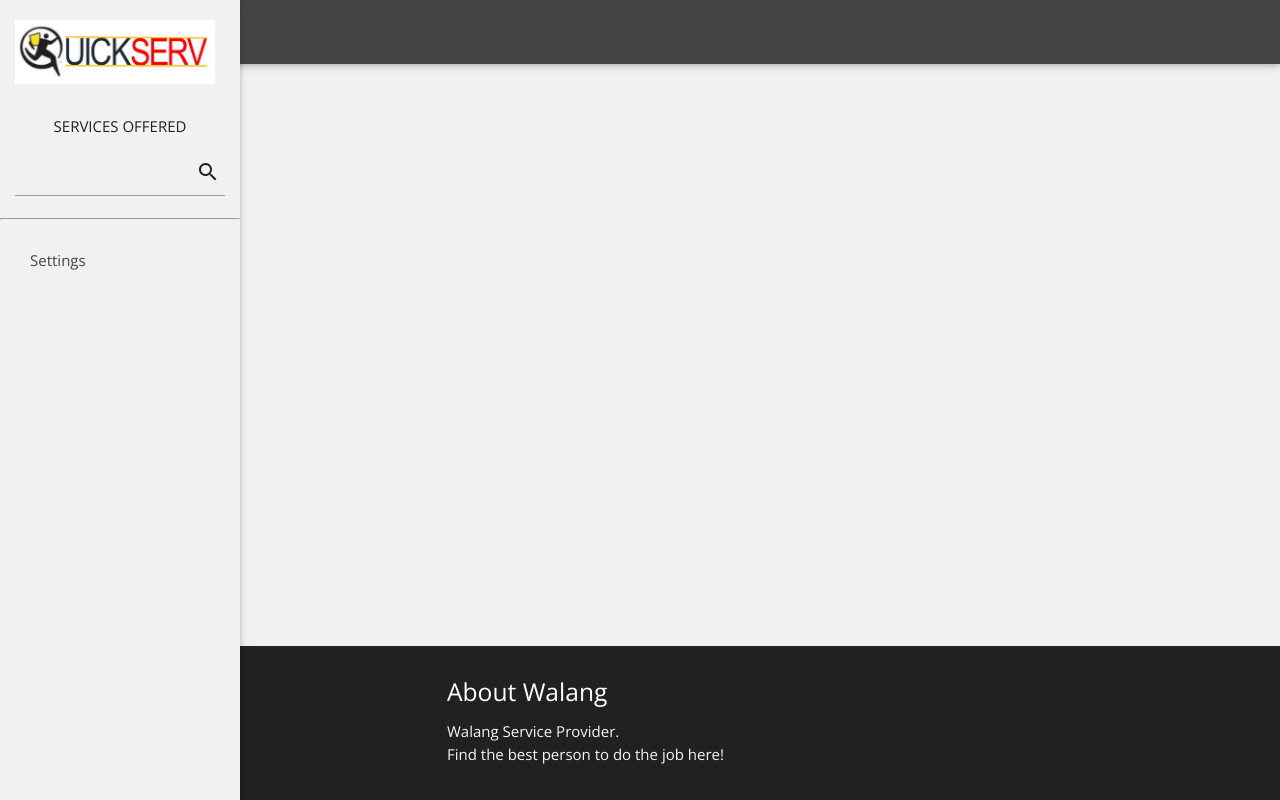
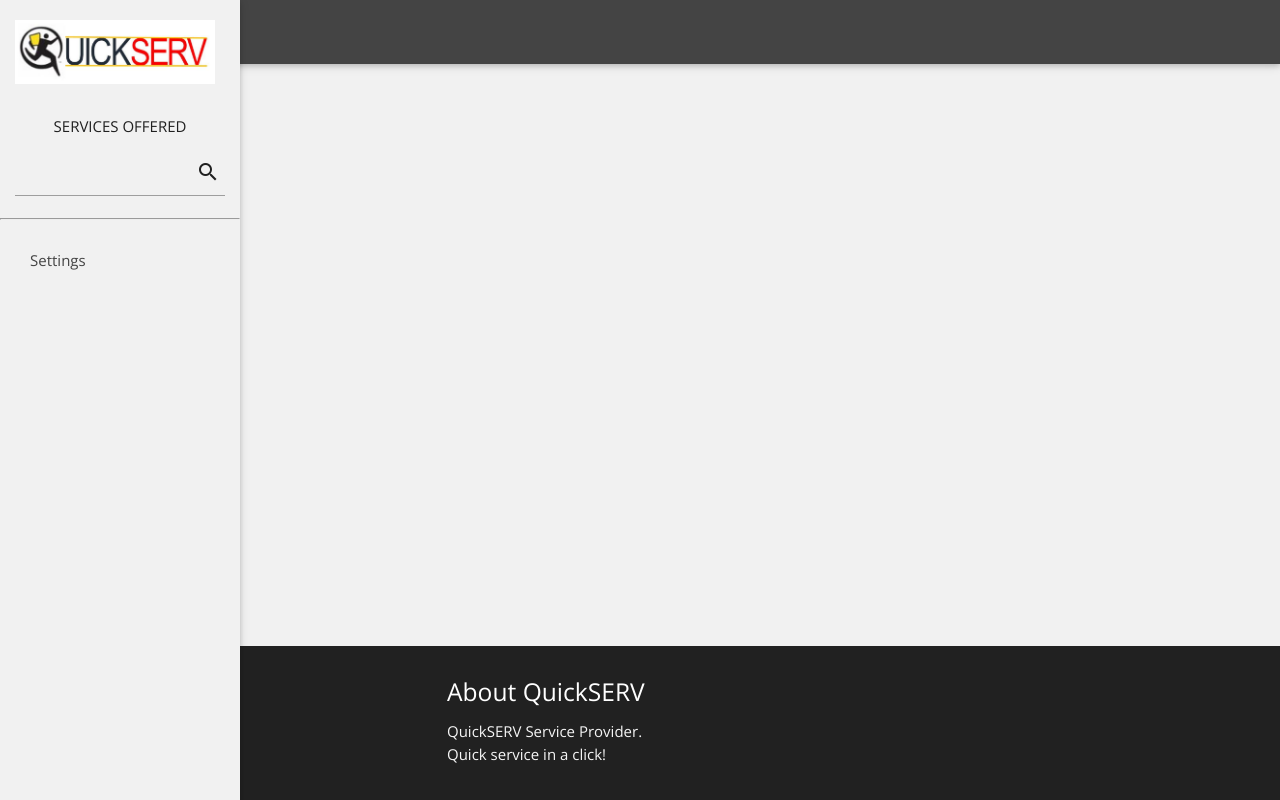
Before and after one commit to miriammariety/uhack2016, a Django app: template walang/templates/walang/home.html in a window 1280 px wide. Run offline with Django 3.2, Linux system fonts and the light colour scheme; the template is opened without the code that fills it, so the values that code supplies are empty; some libraries are stand-ins or nearby versions.

Commit message:
Rename from Walang to QuickSERV.

```diff
--- a/uhack_project/templates/uhack_project/base.html
+++ b/uhack_project/templates/uhack_project/base.html
@@ -26,10 +26,10 @@
     <div class="container">
         <div class="row">
             <div class="col l6 s12">
-                <h5 class="white-text">About Walang</h5>
+                <h5 class="white-text">About QuickSERV</h5>
                 <p class="grey-text text-lighten-4">
-                    Walang Service Provider.<br>
-                    Find the best person to do the job here!</p>
+                    QuickSERV Service Provider.<br>
+                    Quick service in a click!</p>
             </div>
             <div class="col l4 offset-l2 s12">
             </div>
--- a/walang/templates/walang/home.html
+++ b/walang/templates/walang/home.html
@@ -1,6 +1,6 @@
 {%extends 'uhack_project/base.html'%}
 {% load static %}
-{%block title%} Home | WALANG {%endblock title%}
+{%block title%} Home | QuickSERV {%endblock title%}
 
 {%block content%}
 <ul id="mobile-nav" class="side-nav fixed">
```
